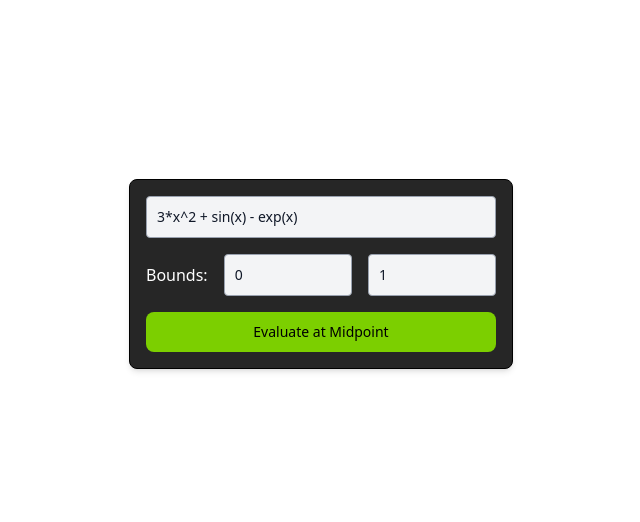
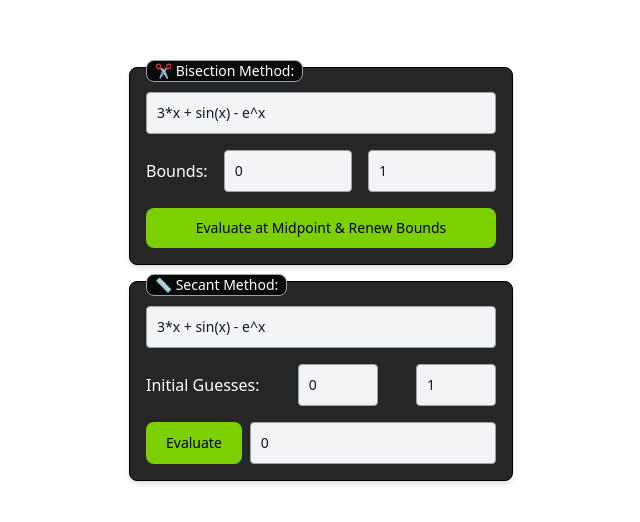
Before and after one commit to megz15/root-zero, a SvelteKit app: page / in a window 1280 px wide. Shown: the part 126-648 px from the top of the page, without its empty margins (319-959 px from the left). Built offline with nearby package versions, Linux system fonts and the light colour scheme.

Commit message:
feat: secant method

```diff
--- a/src/routes/+page.svelte
+++ b/src/routes/+page.svelte
@@ -1,17 +1,26 @@
 <script lang="ts">
-    import { create, all } from 'mathjs'
+    import { create, all, i } from 'mathjs'
     const math = create(all)
 
-    let rawExpr = '3*x^2 + sin(x) - exp(x)'
+    let rawExpr = '3*x + sin(x) - e^x'
+    $: parsedExpr = math.parse(rawExpr)
+    $: f = parsedExpr.compile()
+
+    // Bisection
     let lBd = 0
     let uBd = 1
 
-    $: parsedExpr = math.parse(rawExpr)
-    $: f = parsedExpr.compile()
+    // Secant
+    let isInitialGuess = true
+    let x0 = 0
+    let x1 = 1
+    let xn = 0
 </script>
 
-<main class="flex flex-col items-center justify-center min-h-screen p-4 gap-8">
-    <card class="flex flex-col gap-4 p-4 w-96 bg-neutral-800 border border-black rounded-lg shadow-md">
+<main class="flex flex-col items-center justify-center min-h-screen p-4 gap-4">
+
+    <card class="relative flex flex-col gap-4 p-4 pt-6 w-96 bg-neutral-800 border border-black rounded-lg shadow-md">
+        <div class="absolute -top-2 text-sm bg-neutral-950 text-white px-2 rounded-lg border border-gray-400">✂️ Bisection Method:</div>
         <input bind:value={rawExpr} placeholder="Expression" class="bg-gray-100 border border-gray-400 text-gray-900 text-sm rounded p-2.5" />
         <div class="flex justify-between items-center">
             <div class="text-white">Bounds:</div>
@@ -40,7 +49,45 @@
                 lBd = midPt
             }
 
-        }}>Evaluate at Midpoint</button>
+        }}>Evaluate at Midpoint & Renew Bounds</button>
+    </card>
+
+    <card class="relative flex flex-col gap-4 p-4 pt-6 w-96 bg-neutral-800 border border-black rounded-lg shadow-md">
+        <div class="absolute -top-2 text-sm bg-neutral-950 text-white px-2 rounded-lg border border-gray-400">📏 Secant Method:</div>
+        <input bind:value={rawExpr} placeholder="Expression" class="bg-gray-100 border border-gray-400 text-gray-900 text-sm rounded p-2.5" />
+        <div class="flex justify-between items-center">
+            <div class="text-white">Initial Guesses:</div>
+            <input type="number" bind:value={x0} placeholder="First Guess" class="bg-gray-100 border border-gray-400 text-gray-900 text-sm rounded p-2.5 w-20" />
+            <input type="number" bind:value={x1} placeholder="Second Guess" class="bg-gray-100 border border-gray-400 text-gray-900 text-sm rounded p-2.5 w-20" />
+        </div>
+
+        <div class="flex gap-2">
+            <button class="focus:outline-none text-black bg-lime-500 rounded-lg text-sm px-5 py-2.5" on:click={() => {
+                const fAtx0 = f.evaluate({ x: x0 })
+                const fAtx1 = f.evaluate({ x: x1 })
+
+                if (fAtx0 == fAtx1) {
+                    if (fAtx0 == 0) {
+                        alert(`Exact root found at x = ${x0}`)
+                        return
+                    }
+                    alert("Values converged, try different guesses")
+                    xn = x1
+                    return
+                }
+
+                if (isInitialGuess) {
+                    if ((math.abs(fAtx1) < math.abs(fAtx0))) [x0, x1] = [x1, x0]
+                    isInitialGuess = false
+                }
+
+                xn = x1 - fAtx1 * (x1 - x0) / (fAtx1 - fAtx0)
+                x0 = x1
+                x1 = xn
+
+            }}>Evaluate</button>
+            <input readonly type="number" bind:value={xn} placeholder="Next Approximation" class="bg-gray-100 border border-gray-400 text-gray-900 text-sm rounded p-2.5 grow" />
+        </div>
     </card>
 
 </main>
```
